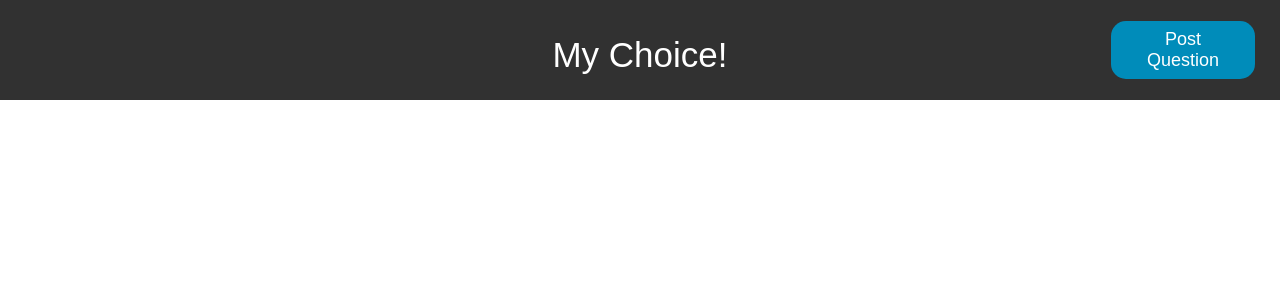
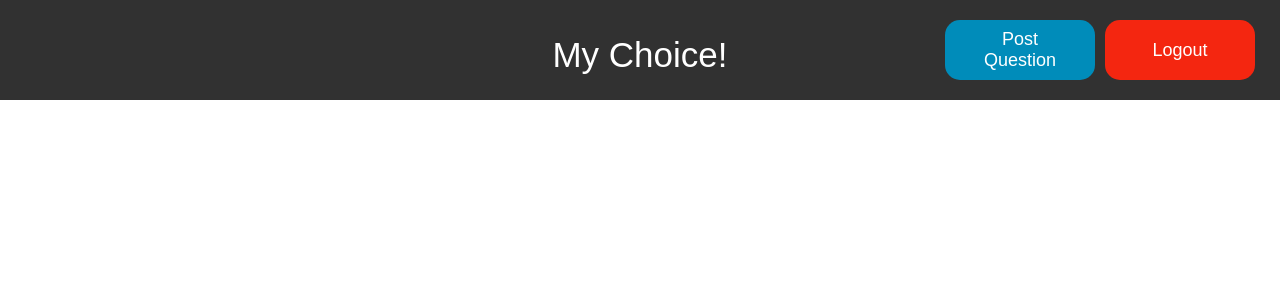
Before and after one commit to dgpshiva/MyChoice, a Flask app: page /v1/serverIndexPage in a window 1280 px wide. Shown: the top 300 px of the page. Run offline with Flask 2, Linux system fonts and the light colour scheme; the visitor is signed in with stand-in values (Sample User, id 1); data that the repository does not hold is empty; some libraries are stand-ins or nearby versions.

Commit message:
Completed login and added logout

```diff
--- a/__init__.py
+++ b/__init__.py
@@ -60,57 +60,86 @@ def login():
         return "fail"
 
 
+@app.route('/v1/logout', methods=['POST'])
+def logout():
+    try:
+        del login_session['username']
+        return "success"
+    except Exception, ex:
+        return "fail"
+
+
 @app.route('/v1/serverIndexPage')
 def serverIndexPage():
-    return render_template('index.html', username=login_session['username'])
+    if "username" in login_session:
+        return render_template('index.html', username=login_session['username'])
+    else:
+        state = ''.join(random.choice(string.ascii_uppercase + string.digits)
+                    for x in xrange(32))
+        login_session['state'] = state
+        return render_template('login.html', STATE=state)
 
 
 # Return all questions
 @app.route('/v1/questions/')
 def returnQuestions():
-    questions = session.query(Questions).order_by(desc(Questions.posted_on))
-    return jsonify(questions=[q.serialize for q in questions])
+    if "username" in login_session:
+        questions = session.query(Questions).order_by(desc(Questions.posted_on))
+        return jsonify(questions=[q.serialize for q in questions])
+    else:
+        state = ''.join(random.choice(string.ascii_uppercase + string.digits)
+                    for x in xrange(32))
+        login_session['state'] = state
+        return render_template('login.html', STATE=state)
 
 
 # Post question and choices to db
 @app.route('/v1/postquestion/', methods=['POST'])
 def postQuestion():
-    try:
-        questionChoices = request.get_json(force=True)
-        question = questionChoices["question"]
-        choice1 = questionChoices["choice1"]
-        choice2 = questionChoices["choice2"]
-        choice3 = questionChoices["choice3"]
-        choice4 = questionChoices["choice4"]
+    if "username" in login_session:
+        try:
+            questionChoices = request.get_json(force=True)
+            question = questionChoices["question"]
+            choice1 = questionChoices["choice1"]
+            choice2 = questionChoices["choice2"]
+            choice3 = questionChoices["choice3"]
+            choice4 = questionChoices["choice4"]
 
-        questionUuid = str(uuid.uuid4())
-        newQuestion = Questions(
-                        id = questionUuid, question = question, posted_by = "Me", posted_on = datetime.datetime.now())
-        session.add(newQuestion)
+            questionUuid = str(uuid.uuid4())
+            newQuestion = Questions(
+                            id = questionUuid, question = question, posted_by = "Me", posted_on = datetime.datetime.now())
+            session.add(newQuestion)
 
-        choice1 = Choices(
-                    id=str(uuid.uuid4()), question_id = questionUuid, choice = choice1, votes = 0)
-        session.add(choice1)
+            choice1 = Choices(
+                        id=str(uuid.uuid4()), question_id = questionUuid, choice = choice1, votes = 0)
+            session.add(choice1)
 
-        choice2 = Choices(
-                    id=str(uuid.uuid4()), question_id = questionUuid, choice = choice2, votes = 0)
-        session.add(choice2)
+            choice2 = Choices(
+                        id=str(uuid.uuid4()), question_id = questionUuid, choice = choice2, votes = 0)
+            session.add(choice2)
 
-        choice3 = Choices(
-                    id=str(uuid.uuid4()), question_id = questionUuid, choice = choice3, votes = 0)
-        session.add(choice3)
+            choice3 = Choices(
+                        id=str(uuid.uuid4()), question_id = questionUuid, choice = choice3, votes = 0)
+            session.add(choice3)
 
-        choice4 = Choices(
-                    id=str(uuid.uuid4()), question_id = questionUuid, choice= choice4, votes = 0)
-        session.add(choice4)
+            choice4 = Choices(
+                        id=str(uuid.uuid4()), question_id = questionUuid, choice= choice4, votes = 0)
+            session.add(choice4)
 
 
-        session.commit()
+            session.commit()
 
-        return "success"
+            return "success"
 
-    except Exception, ex:
-        return "fail"
+        except Exception, ex:
+            return "fail"
+
+    else:
+        state = ''.join(random.choice(string.ascii_uppercase + string.digits)
+                    for x in xrange(32))
+        login_session['state'] = state
+        return render_template('login.html', STATE=state)
+
 
 
 # For debugging in VsCode
--- a/static/main.css
+++ b/static/main.css
@@ -99,13 +99,25 @@ header p {
     font-size: 35px;
 }
 
-.post-question-button-div {
+.header-buttons {
     position: absolute;
     right: 25px;
+    display: flex;
+    flex-flow: row wrap;
+}
+
+.header-button {
+    height: 60px;
+    width: 150px;
+    text-align: center;
+}
+
+.post-question-button-div {
+    margin: 0 10px;
 }
 
 .login-page-div {
-    margin-top: 200px;
+    margin-top: 150px;
     display: flex;
     flex-flow: column wrap;
     align-items: center;
--- a/static/main.js
+++ b/static/main.js
@@ -117,6 +117,32 @@ var ViewModel = function() {
     self.questionSelected = function() {
         console.log("Question selected!");
     };
+
+    self.logout = function() {
+        var logoutEndPoint = "http://localhost:5000/v1/logout";
+
+        var requestTimeOut = setTimeout(function(){
+            window.alert("Failed to contact the API!");
+        }, 8000);
+
+        // Making AJAX request to logout endpoint
+        // Assign handlers immediately after making the request,
+        // and remember the jqxhr object for this request
+        var jqxhr = $.post( logoutEndPoint )
+                    .done(function(data) {
+                        clearTimeout(requestTimeOut);
+                        if (data === "success") {
+                            window.location.href =  "/v1/showLogin";
+                        }
+                        else {
+                            alert("Logout failed!" );
+                        }
+                    })
+                    .fail(function() {
+                        clearTimeout(requestTimeOut);
+                        alert( "Failed to contact the API!");
+                    });
+    }
 }
 
 
--- a/templates/index.html
+++ b/templates/index.html
@@ -3,8 +3,13 @@
 
 <header>
     <p>My Choice!</p>
-    <div class="post-question-button-div" data-bind="visible: !postQuestionPage()">
-        <button class="standard-button blue-button" data-bind="click: postQuestion">Post <br> Question</button>
+    <div class="header-buttons">
+        <div class="post-question-button-div" data-bind="visible: !postQuestionPage()">
+            <button class="standard-button blue-button header-button" data-bind="click: postQuestion">Post <br> Question</button>
+        </div>
+        <div class="logout-button-div">
+            <button class="standard-button red-button header-button" data-bind="click: logout">Logout</button>
+        </div>
     </div>
 </header>
 
```
